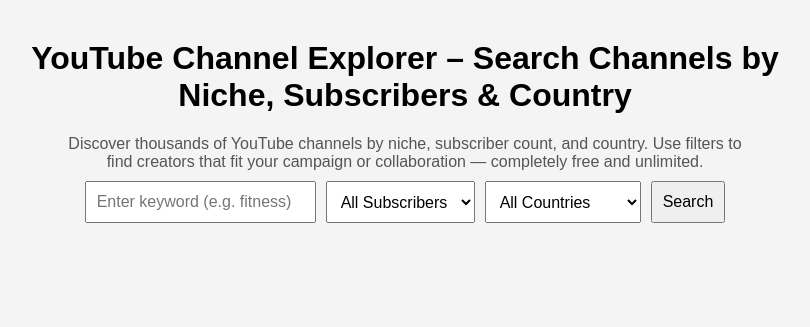
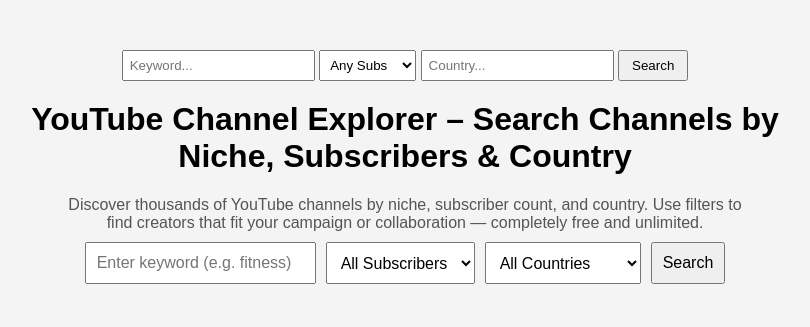
Before and after one commit to badshah466/YouTube-Channel-Explorer, a plain HTML site: page index.html in a window 1280 px wide. Shown: the whole page, without its empty margins (235-1045 px from the left). Drawn offline with Linux system fonts and the light colour scheme.

Commit message:
Update index.html

```diff
--- a/index.html
+++ b/index.html
@@ -23,6 +23,19 @@
   <link rel="icon" href="https://badshah466.github.io/YouTube-Channel-Explorer/favicon.ico" type="image/x-icon">
 </head>
 <body>
+  <div style="text-align: center; margin-top: 30px;">
+  <input id="keyword" type="text" placeholder="Keyword..." style="padding: 6px;" />
+  <select id="subsRange" style="padding: 6px;">
+    <option value="">Any Subs</option>
+    <option value="1-10K">1K–10K</option>
+    <option value="10K-100K">10K–100K</option>
+    <option value="100K-1M">100K–1M</option>
+    <option value="1M+">1M+</option>
+  </select>
+  <input id="country" type="text" placeholder="Country..." style="padding: 6px;" />
+  <button onclick="searchChannels()" style="padding: 6px 12px;">Search</button>
+</div>
+
   <h1 style="font-size: 2em; text-align: center; margin-top: 20px;">
   YouTube Channel Explorer – Search Channels by Niche, Subscribers & Country
 </h1>
@@ -50,7 +63,7 @@
     <button onclick="filterChannels()">Search</button>
   </div>
 
-  <div id="results" class="channel-list"></div>
+  <div id="channel-list"></div>
 
   <script src="script.js"></script>
 </body>
```
